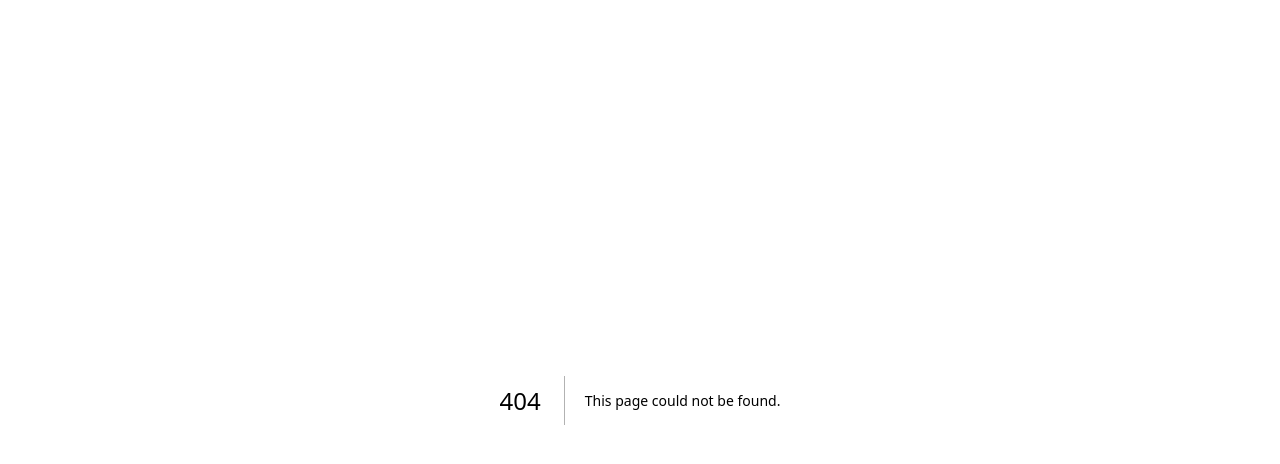
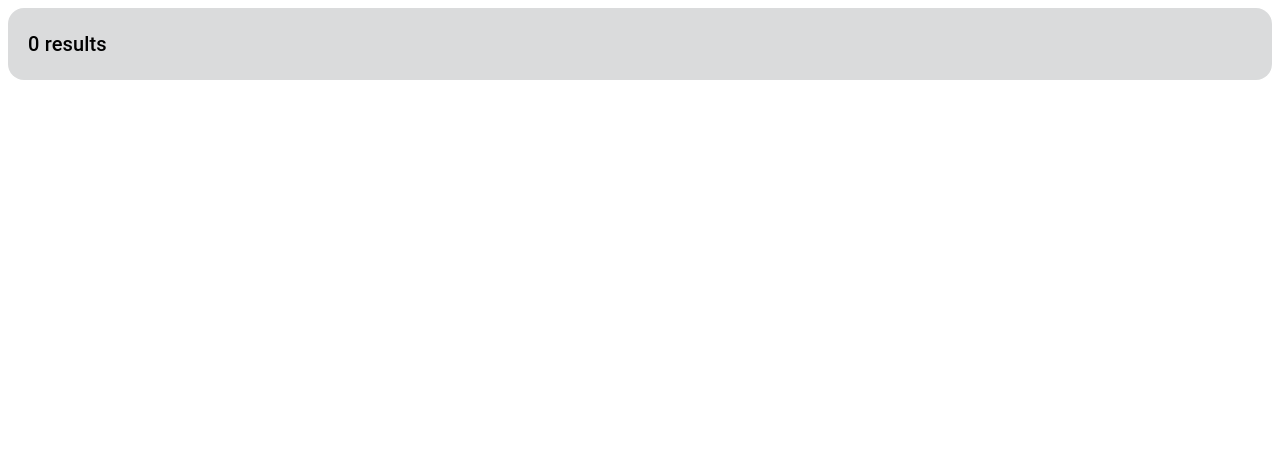
Before and after one commit to boraozisik/redux-dog-images, a Next.js app: page /components/dog-form/components/image-results/DogInfo in a window 1280 px wide. Before the commit this address had no page. Shown: the top 464 px of the page. Built offline with nearby package versions, Linux system fonts and the light colour scheme.

Commit message:
images rendered successfully but styles not done yet

```diff
--- a/src/pages/components/dog-form/GetDogs.tsx
+++ b/src/pages/components/dog-form/GetDogs.tsx
@@ -7,12 +7,14 @@ import DogForm from "./components/dog-form";
 import { useSubBreedList } from "./helpers/hooks/useSubBreedList";
 import { useSelector } from "react-redux";
 import { RootState } from "@/pages/reducers";
+import ImageResults from "./components/image-results/ImageResults";
 
 type Props = {};
 
 const GetDogs = (props: Props) => {
   const dogStore = useSelector((state: RootState) => state.reducer);
   const breedState = dogStore?.breed;
+  const imageResultsState = dogStore?.imageResults;
   const [breedList, setBreedList] = useState(null);
   const [subBreedList, setSubBreedList] = useState([]);
 
@@ -63,6 +65,7 @@ const GetDogs = (props: Props) => {
             setImages={setImages}
             setIsLoading={setIsLoading}
           />
+          {imageResultsState > 0 && <ImageResults images={images} />}
         </Stack>
       )}
     </Stack>
--- /dev/null
+++ b/src/pages/components/dog-form/components/image-results/DogInfo.tsx
@@ -0,0 +1,51 @@
+import { RootState } from "@/pages/reducers";
+import React from "react";
+import { useSelector } from "react-redux";
+import { DogInfoContainer } from "../../helpers/styled-components/dogInfoContainer";
+import { Typography } from "@mui/material";
+
+interface DogInfoProps {}
+
+const DogInfo = (props: DogInfoProps) => {
+  const dogStore = useSelector((state: RootState) => state.reducer);
+  const breedState = dogStore?.breed;
+  const subBreedState = dogStore?.subBreed;
+  const imageResultsState = dogStore?.imageResults;
+
+  function capitalizeBreed(string: string) {
+    return string.replace(/(?:^|\s)\S/g, function (a) {
+      return a.toUpperCase();
+    });
+  }
+
+  const renderTitle = () => {
+    if (
+      breedState !== "all" &&
+      subBreedState !== "all" &&
+      imageResultsState > 0
+    )
+      return (
+        <span>
+          {capitalizeBreed(breedState)} - {capitalizeBreed(subBreedState)}
+        </span>
+      );
+    if (
+      breedState !== "all" &&
+      subBreedState === "all" &&
+      imageResultsState > 0
+    )
+      return <span>{capitalizeBreed(breedState)}</span>;
+    return null;
+  };
+
+  return (
+    <DogInfoContainer direction={"row"}>
+      <>
+        {renderTitle()}
+        <Typography variant="h6">{imageResultsState} results</Typography>
+      </>
+    </DogInfoContainer>
+  );
+};
+
+export default DogInfo;
--- /dev/null
+++ b/src/pages/components/dog-form/helpers/styled-components/dogInfoContainer.ts
@@ -0,0 +1,12 @@
+import { mainColors } from "@/pages/components/mainOptions";
+import { styled, Stack } from "@mui/material";
+
+export const DogInfoContainer = styled(Stack)(({ theme }) => ({
+  alignItems: "center",
+  justifyContent: "space-between",
+  fontWeight: "bold",
+  fontSize: "1.4rem",
+  padding: "20px",
+  borderRadius: "16px",
+  backgroundColor: mainColors.grey,
+}));
```
Also changed, not shown: src/pages/components/dog-form/components/image-results/ImageResults.tsx (added, +21 -0 lines), src/pages/components/dog-form/components/image-results/RenderImages.tsx (added, +17 -0 lines), src/pages/components/dog-form/helpers/styled-components/imageResultsContainer.ts (added, +12 -0 lines).
